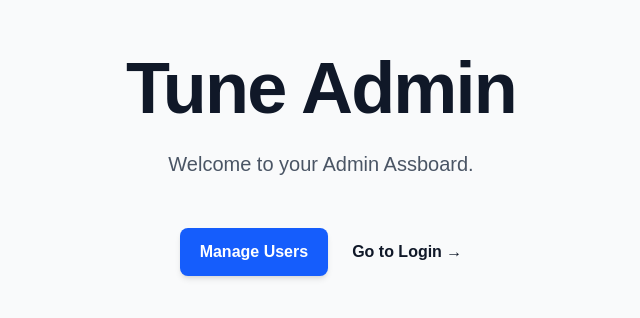
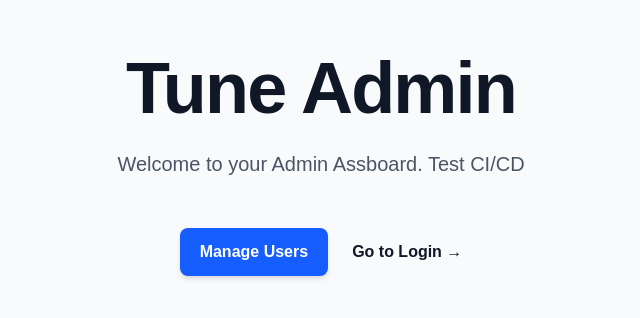
Before and after one commit to VKx64/tune-admin, a Next.js app: page / in a window 1280 px wide. Shown: the part 236-554 px from the top of the page, without its empty margins (319-959 px from the left). Built offline with nearby package versions, Linux system fonts and the light colour scheme.

Commit message:
Testing CI/CD #55

```diff
--- a/app/page.js
+++ b/app/page.js
@@ -8,7 +8,7 @@ export default function Home() {
           Tune Admin
         </h1>
         <p className="mt-6 text-xl leading-8 text-gray-600">
-          Welcome to your Admin Assboard.
+          Welcome to your Admin Assboard. Test CI/CD
         </p>
         <div className="mt-12 flex items-center justify-center gap-x-6">
           <Link
```
